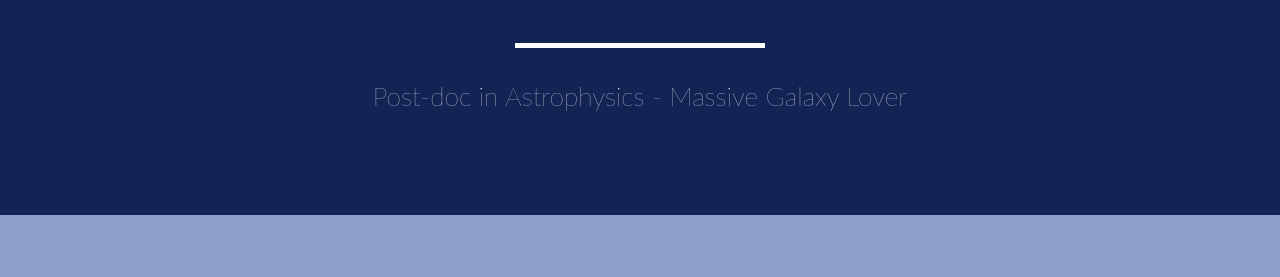
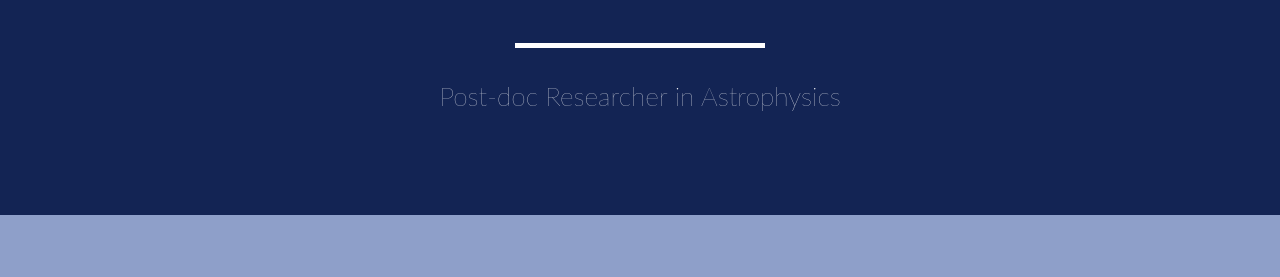
Before and after one commit to dr-guangtou/dr-guangtou.github.io, a Jekyll site: the page built from index.html, in a window 1280 px wide and 900 px high, scrolled down 424 px. Shown: the part 180-457 px from the top of the window. Built offline with Jekyll 4.4.1, drawn with Linux system fonts in a browser that asks for light colours.

```diff
--- a/_includes/header.html
+++ b/_includes/header.html
@@ -7,8 +7,9 @@
                     <div class="intro-text">
                         <span class="name">{{ site.name }}</span>
                         <hr class="star-light">
-                        <span class="skills">Post-doc in Astrophysics - Massive
-                            Galaxy Lover </span>
+                        <span class="skills">
+                            Post-doc Researcher in Astrophysics
+                        </span>
                     </div>
                 </div>
             </div>
```
